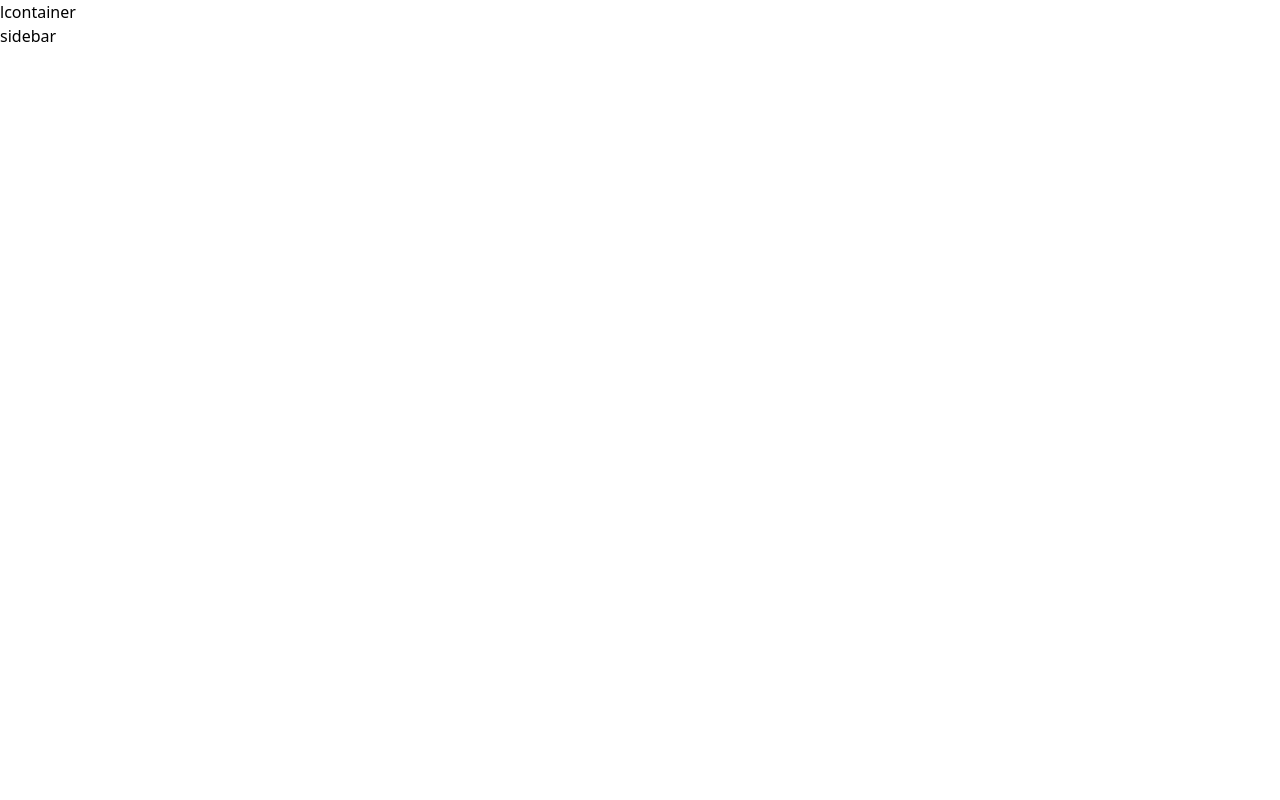
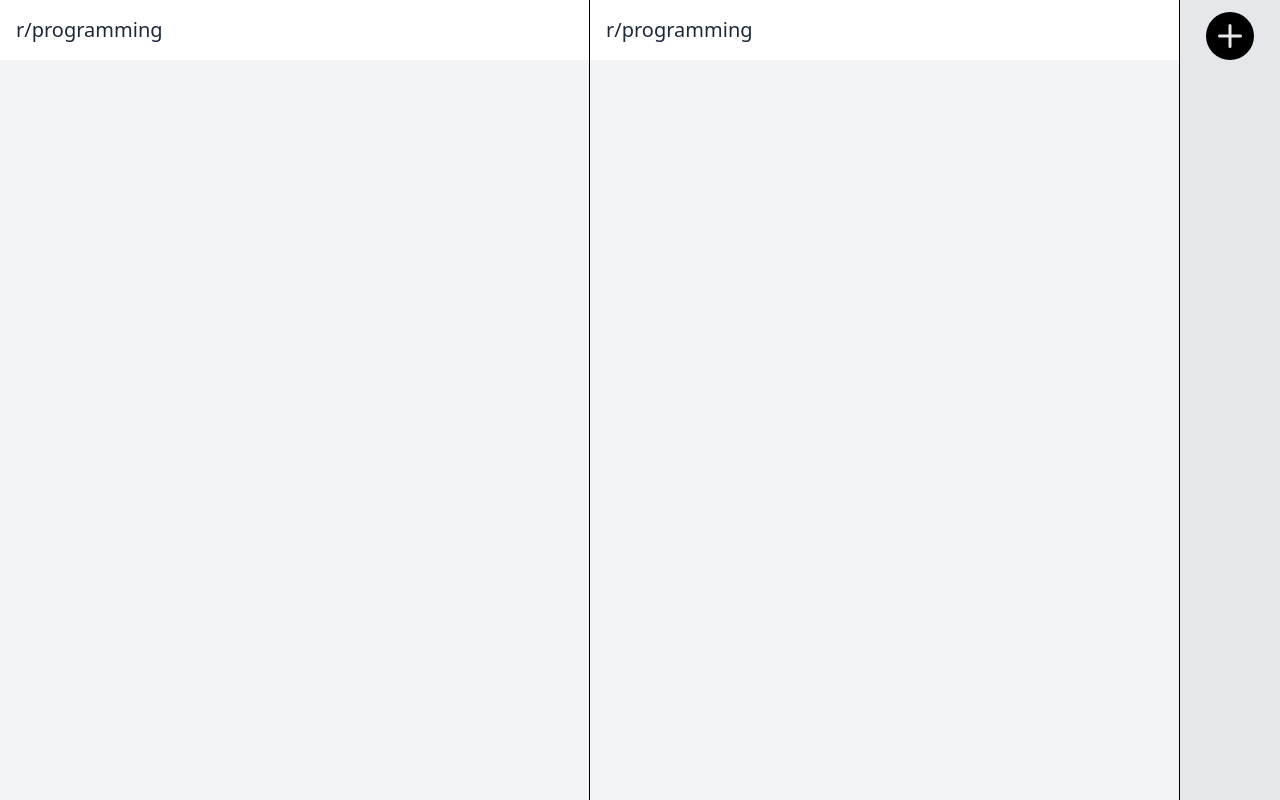
Before and after one commit to devniteshkumar/reddit-client, a React (Vite) app: page / in a window 1280 px wide. Built offline with nearby package versions, Linux system fonts and the light colour scheme.

Commit message:
basic-looks

```diff
--- a/src/App.jsx
+++ b/src/App.jsx
@@ -1,16 +1,17 @@
-import { useState } from 'react'
-import Lcontainer from './components/Lcontainer.jsx'
-import Sidebar from './components/Sidebar.jsx'
+import { useState } from "react";
+import Sidebar from "./components/sidebar.jsx";
+import Lcontainer from "./components/lanecontainer.jsx";
+
 
 function App() {
-  const [count, setCount] = useState(0)
+  const [count, setCount] = useState(0);
 
   return (
-    <>
+    <div className="flex">
       <Lcontainer />
       <Sidebar />
-    </>
-  )
+    </div>
+  );
 }
 
-export default App
+export default App;
--- a/src/components/Lane.jsx
+++ b/src/components/Lane.jsx
@@ -0,0 +1,13 @@
+import React from "react";
+
+function Lane() {
+  return (
+    <div className="h-screen border-r border-black bg-gray-100">
+      <nav className="bg-white p-4">
+        <div className="text-gray-800 text-xl">r/programming</div>
+      </nav>
+    </div>
+  );
+}
+
+export default Lane;
--- a/src/components/Lcontainer.jsx
+++ /dev/null
@@ -1,9 +0,0 @@
-import React from 'react'
-
-function lcontainer() {
-  return (
-    <div>lcontainer</div>
-  )
-}
-
-export default lcontainer
--- a/src/components/Sidebar.jsx
+++ b/src/components/Sidebar.jsx
@@ -1,9 +1,19 @@
-import React from 'react'
+import React from "react";
 
 function sidebar() {
   return (
-    <div>sidebar</div>
-  )
+    <div className="fixed right-0 top-0 w-[100px] h-screen bg-gray-200 ">
+      <div className="flex items-center justify-center p-3">
+        <button>
+          <img
+            className="w-12 h-12"
+            src="/plus-circle-fill.svg"
+            alt="plus-circle-fill"
+          />
+        </button>
+      </div>
+    </div>
+  );
 }
 
-export default sidebar
+export default sidebar;
--- /dev/null
+++ b/src/components/lanecontainer.jsx
@@ -0,0 +1,22 @@
+import React from "react";
+import Lane from './lane.jsx'
+
+function LContainer() {
+  const numLanes = 2;
+  const lanes = Array.from({ length: numLanes });
+
+  return (
+    <div className="flex-grow mr-[100px] flex">
+      {lanes.map((_, index) => (
+        <div
+          key={index}
+          style={{ width: `${100 / numLanes}%` }}
+        >
+          <Lane />
+        </div>
+      ))}
+    </div>
+  );
+}
+
+export default LContainer;
```
Also changed, not shown: public/plus-circle-fill.svg (added).
